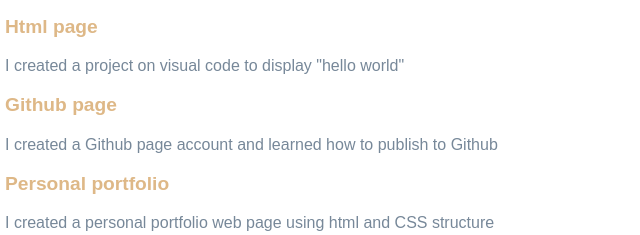
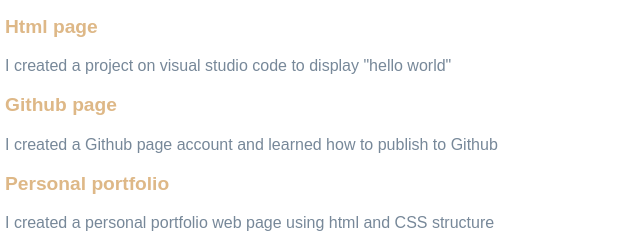
Before and after one commit to Temmytee16/COMP001A.LectureActivity2, a plain HTML site: page index.html in a window 1280 px wide. Shown: the part 466-701 px from the top of the page, 23-663 px from the left. Drawn offline with Linux system fonts and the light colour scheme.

Commit message:
initial commit

```diff
--- a/index.html
+++ b/index.html
@@ -33,7 +33,7 @@
 
 <!--This is the subheader that contains my first projects-->
 <h3>Html page</h3>
-<p>I created a project on visual code to display "hello world"</p>
+<p>I created a project on visual studio code to display "hello world"</p>
 
 <!--This is the subheader that contains my second projects-->
 <h3>Github page</h3>
--- a/main.css
+++ b/main.css
@@ -36,6 +36,8 @@ h3 {
     font-size: 120%;
     color: burlywood;
 
+
+
 }
 footer {
     background-color: burlywood;
```
